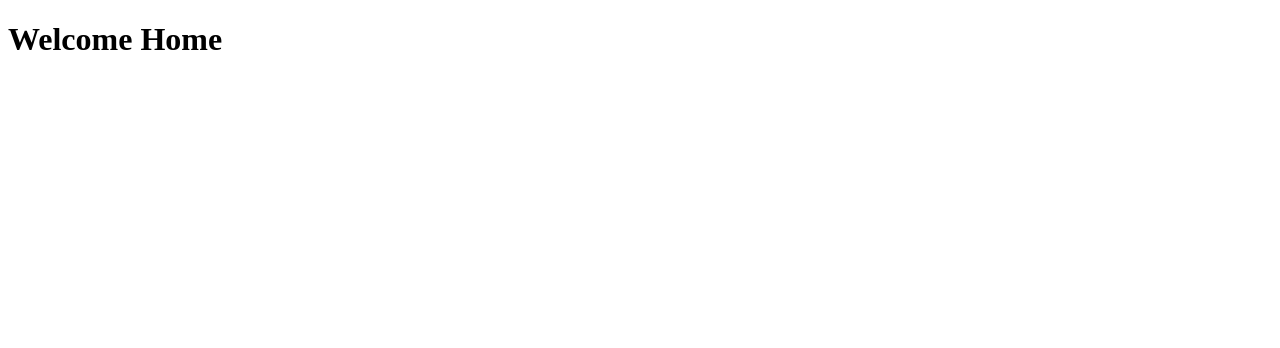
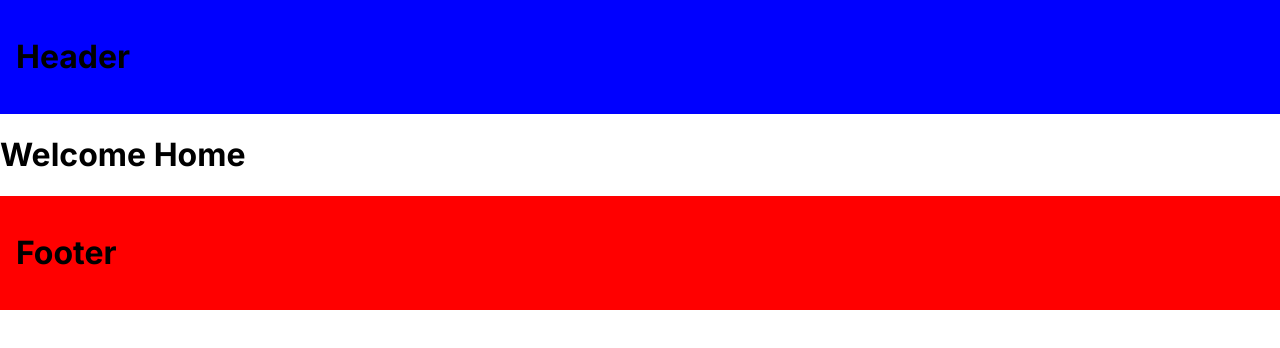
Before and after one commit to sarank1634/hello-world, a Next.js app: page / in a window 1280 px wide. Shown: the top 348 px of the page. Built offline with nearby package versions, Linux system fonts and the light colour scheme.

Commit message:
chaper 16 completed

```diff
--- a/src/app/(markitng)/layout.tsx
+++ b/src/app/(markitng)/layout.tsx
@@ -1,32 +1,20 @@
-export const metadata = {
-  title: 'Next.js',
-  description: 'Generated by Next.js',
-}
+// Marketing section layout
+
 
 export default function MarketingLayout({
   children,
 }: {
-  children: React.ReactNode
+  children: React.ReactNode;
 }) {
   return (
-    <html lang="en">
-      <body>
-        <header style={{
-          backgroundColor:"blue",
-          padding:"1rem",
-
-        }}>
-         <h1>Header</h1>
-          </header>
-        {children}
-        <footer style={{
-          backgroundColor:"red",
-          padding:"1rem",
-
-        }}>
-         <h1>Footer</h1>
-          </footer>
-      </body>
-    </html>
-  )
+    <>
+      <header style={{ backgroundColor: 'blue', padding: '1rem' }}>
+        <h1>Header</h1>
+      </header>
+      {children}
+      <footer style={{ backgroundColor: 'red', padding: '1rem' }}>
+        <h1>Footer</h1>
+      </footer>
+    </>
+  );
 }
--- /dev/null
+++ b/src/app/globals.css
@@ -0,0 +1,7 @@
+/* Global styles */
+html,body{
+  margin:0;
+  padding:0;
+  box-sizing:border-box;
+  font-family:system-ui, -apple-system, BlinkMacSystemFont, 'Segoe UI', Roboto, Oxygen, Ubuntu, Cantarell, 'Open Sans', 'Helvetica Neue', sans-serif;
+}
--- /dev/null
+++ b/src/app/layout.tsx
@@ -0,0 +1,23 @@
+import './globals.css';
+import type { Metadata } from 'next';
+import { Inter } from 'next/font/google';
+import React from 'react';
+
+const inter = Inter({ subsets: ['latin'] });
+
+export const metadata: Metadata = {
+  title: 'Next.js App',
+  description: 'Generated by Next.js',
+};
+
+export default function RootLayout({
+  children,
+}: {
+  children: React.ReactNode;
+}): React.ReactNode {
+  return (
+    <html lang="en">
+      <body className={inter.className}>{children}</body>
+    </html>
+  );
+}
```
Also changed, not shown: src/app/dashboard/page.tsx (+6 -1 lines), src/app/(markitng)/page.tsx (renamed from src/app/page.tsx).
